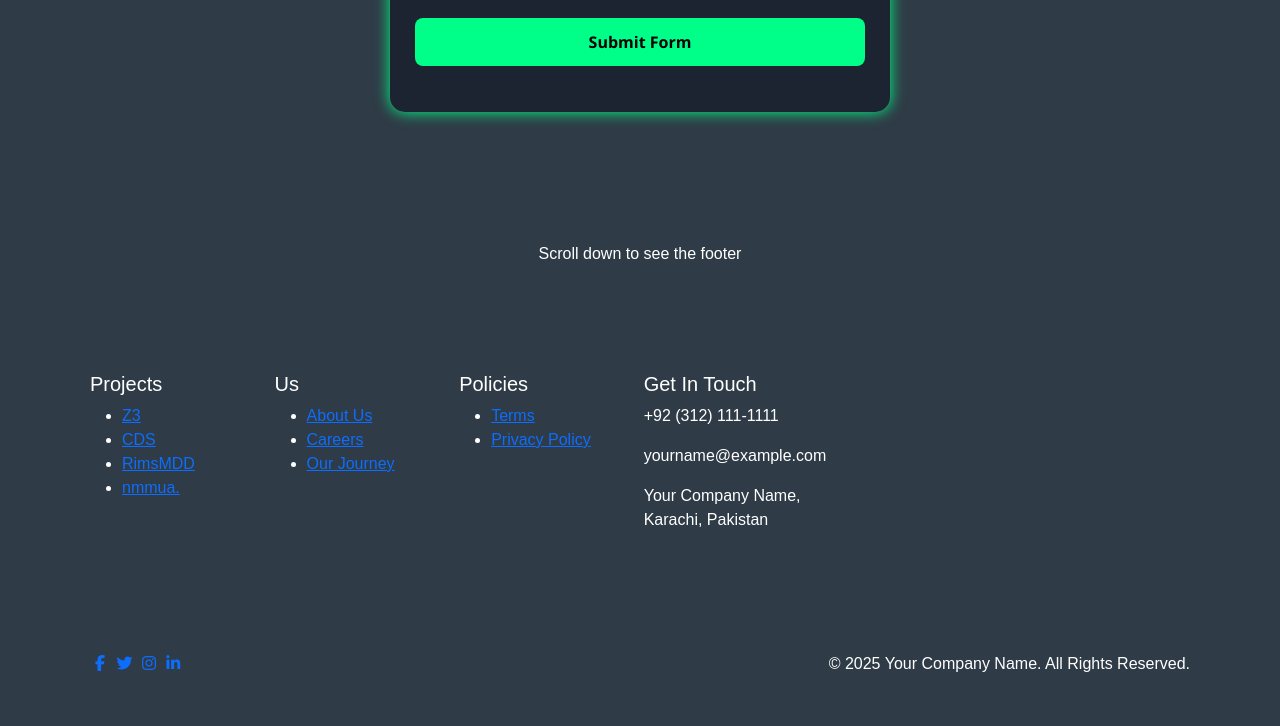
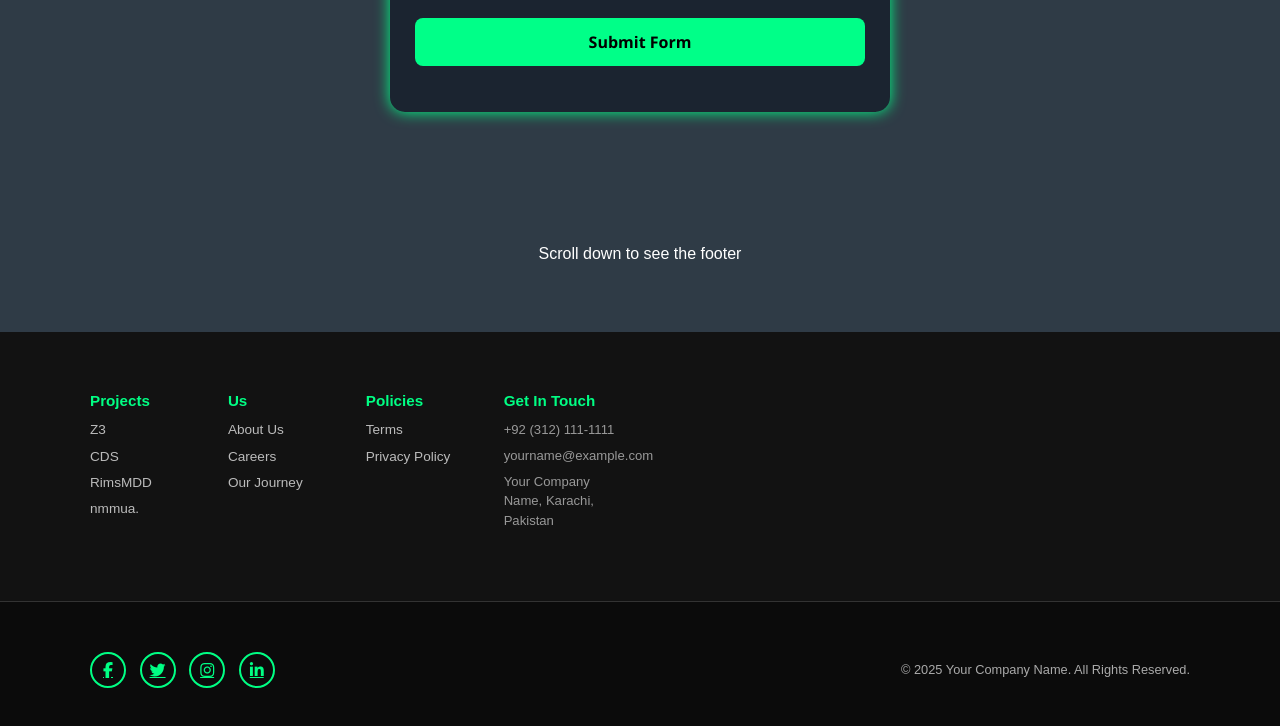
Before and after one commit to Ali22100/Profile-Skill, a plain HTML site: page index.html in a window 1280 px wide. Shown: the part 2720-3446 px from the top of the page. Drawn offline with nearby package versions, Linux system fonts and the light colour scheme.

Commit message:
Update style.css

```diff
--- a/style.css
+++ b/style.css
@@ -632,3 +632,89 @@ h2 {
   }
 
 }
+.custom-footer {
+  background-color: #121212;
+  color: #eee;
+  padding: 20px 0 8px;
+  font-size: 0.85rem;
+}
+
+.custom-footer h5 {
+  font-size: 0.95rem;
+  color: #00ff84;
+  margin-bottom: 10px;
+  font-weight: 600;
+}
+
+.custom-footer ul {
+  list-style: none;
+  padding: 0;
+  margin: 0;
+}
+
+.custom-footer ul li {
+  margin-bottom: 6px;
+}
+
+.custom-footer ul li a {
+  color: #bbb;
+  text-decoration: none;
+  transition: color 0.2s ease;
+}
+
+.custom-footer ul li a:hover {
+  color: #00ff84;
+}
+
+.custom-footer .contact-info p {
+  margin: 0 0 6px;
+  color: #999;
+  font-size: 0.82rem;
+}
+
+.bottom-bar {
+  background-color: #0b0b0b;
+  padding: 10px 0;
+  border-top: 1px solid #333;
+  font-size: 0.8rem;
+  color: #aaa;
+}
+
+/* SOCIAL ICONS WITH CIRCLE EFFECT */
+.social-icons a {
+  display: inline-flex;
+  justify-content: center;
+  align-items: center;
+  width: 36px;
+  height: 36px;
+  border-radius: 50%;
+  border: 2px solid #00ff84;
+  color: #00ff84;
+  font-size: 16px;
+  margin-right: 10px;
+  transition: all 0.3s ease;
+}
+
+.social-icons a:hover {
+  background-color: #00ff84;
+  color: #fff;
+  border-color: #00ff84;
+}
+
+/* Responsive */
+@media (max-width: 767px) {
+  .custom-footer .col-sm-6 {
+    margin-bottom: 15px;
+    text-align: center;
+  }
+
+  .bottom-bar {
+    flex-direction: column;
+    text-align: center;
+    gap: 6px;
+  }
+
+  .social-icons {
+    justify-content: center;
+  }
+}
```
